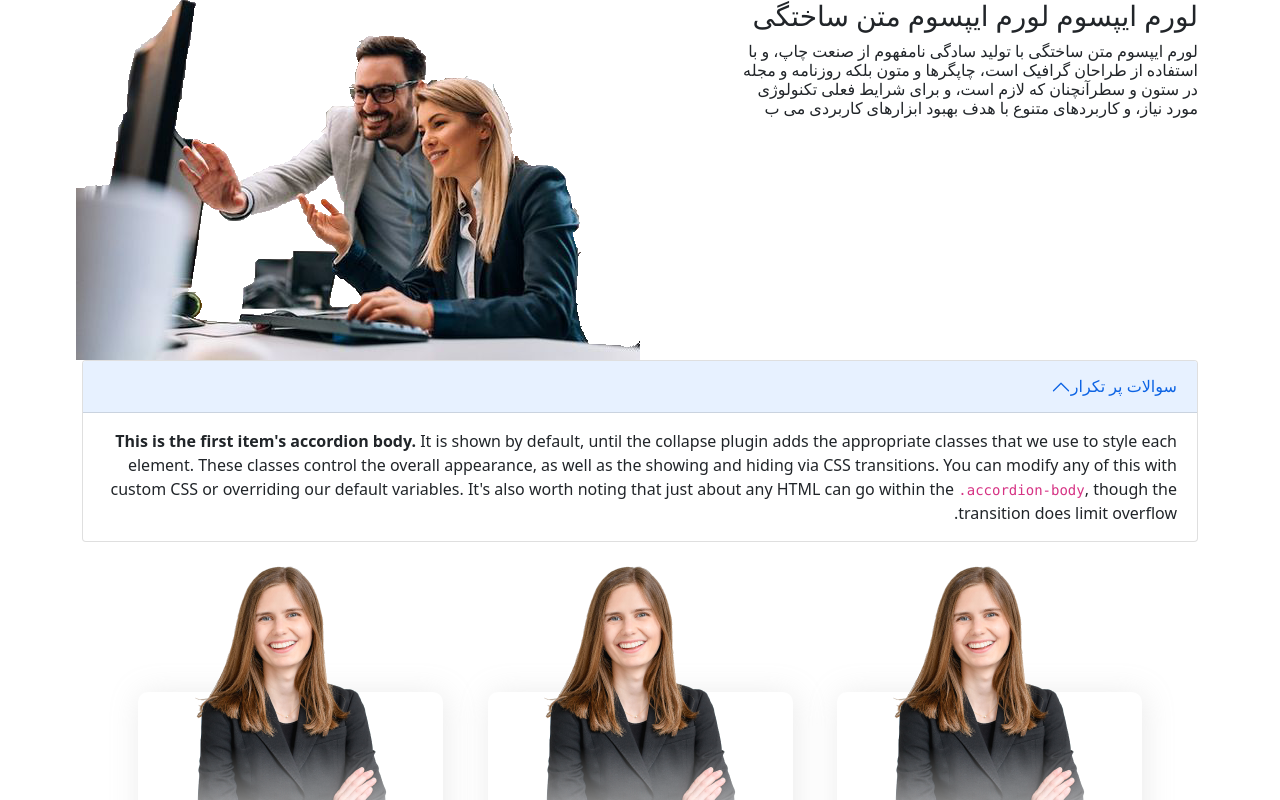
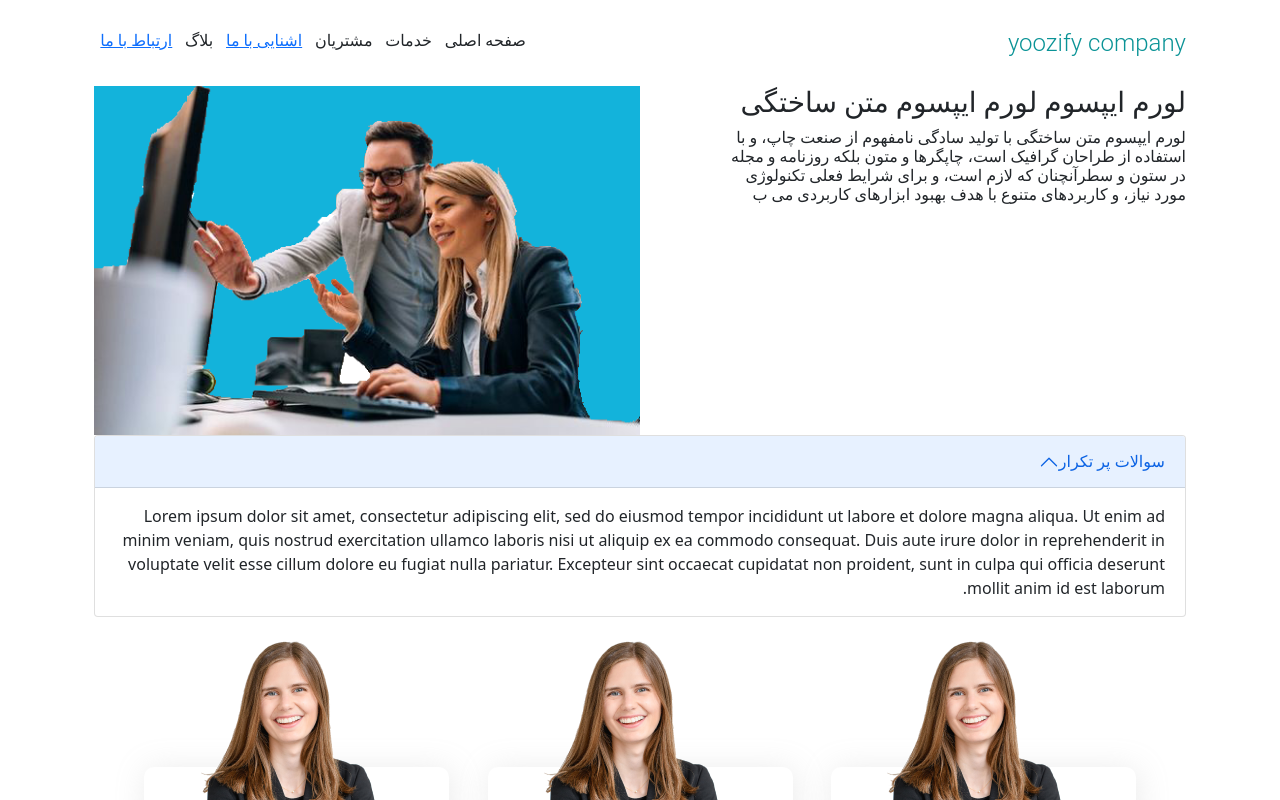
Before and after one commit to Mobinahoseinpur/yoozify, a React (Create React App) app: page /GetToKnowUs in a window 1280 px wide. Shown: the top 800 px of the page. Built offline with nearby package versions, Linux system fonts and the light colour scheme.

Commit message:
create accordeon

```diff
--- a/package.json
+++ b/package.json
@@ -9,6 +9,7 @@
     "@testing-library/user-event": "^13.5.0",
     "bootstrap": "^5.1.3",
     "react": "^17.0.2",
+    "react-bootstrap": "^2.3.0",
     "react-dom": "^17.0.2",
     "react-router-dom": "^6.3.0",
     "react-scripts": "5.0.0",
--- a/src/component/get to know us/GetToKnowUs.jsx
+++ b/src/component/get to know us/GetToKnowUs.jsx
@@ -3,9 +3,11 @@
 import 'bootstrap/dist/css/bootstrap.min.css'
 import Content from './../content/Content'
 import Team from './../LandingPage/teamLanding/TeamLanding'
+import Accordion from 'react-bootstrap/Accordion';
 const GetToKnowUs = () => {
     return (
         <Fragment>
+            <Content>
             <div className={`${styles.mainbox}  container`}>
 
                 <div className={`${styles.box2} col-5`}>
@@ -13,30 +15,30 @@
                     <h6>لورم ایپسوم متن ساختگی با تولید سادگی نامفهوم از صنعت چاپ، و با استفاده از طراحان گرافیک است، چاپگرها و متون بلکه روزنامه و مجله در ستون و سطرآنچنان که لازم است، و برای شرایط فعلی تکنولوژی مورد نیاز، و کاربردهای متنوع با هدف بهبود ابزارهای کاربردی می ب</h6>
                 </div>
                 <div className={`${styles.box1} col-6`}>
-                    <img className="mr-3" src={`./asset/img/p2.png`} alt=''/>
+                    <img className={`${styles.imgbox}`} src={`./asset/img/p2.png`} alt=''/>
                 </div>
 
             </div>
 
             <div className={`${styles.acardeon} container`}>
-                <div class="accordion" id="accordionExample">
-                    <div class="accordion-item">
-                        <h2 class="accordion-header" id="headingOne">
-                        <button class="accordion-button" type="button" data-bs-toggle="collapse" data-bs-target="#collapseOne" aria-expanded="true" aria-controls="collapseOne">
-                            سوالات پر تکرار
-                        </button>
-                        </h2>
-                        <div id="collapseOne" class="accordion-collapse collapse show" aria-labelledby="headingOne" data-bs-parent="#accordionExample">
-                        <div class="accordion-body">
-                            <strong>This is the first item's accordion body.</strong> It is shown by default, until the collapse plugin adds the appropriate classes that we use to style each element. These classes control the overall appearance, as well as the showing and hiding via CSS transitions. You can modify any of this with custom CSS or overriding our default variables. It's also worth noting that just about any HTML can go within the <code>.accordion-body</code>, though the transition does limit overflow.
-                        </div>
-                        </div>
-                    </div>
 
-
-                </div>
+                <Accordion defaultActiveKey="0">
+                <Accordion.Item eventKey="0">
+                    <Accordion.Header>سوالات پر تکرار </Accordion.Header>
+                    <Accordion.Body>
+                    Lorem ipsum dolor sit amet, consectetur adipiscing elit, sed do eiusmod
+                    tempor incididunt ut labore et dolore magna aliqua. Ut enim ad minim
+                    veniam, quis nostrud exercitation ullamco laboris nisi ut aliquip ex ea
+                    commodo consequat. Duis aute irure dolor in reprehenderit in voluptate
+                    velit esse cillum dolore eu fugiat nulla pariatur. Excepteur sint occaecat
+                    cupidatat non proident, sunt in culpa qui officia deserunt mollit anim id
+                    est laborum.
+                    </Accordion.Body>
+                </Accordion.Item>
+                </Accordion>
             </div>
             <Team/>
+            </Content>
         </Fragment>
      );
 }
--- a/src/component/get to know us/GetToKnowUs.module.css
+++ b/src/component/get to know us/GetToKnowUs.module.css
@@ -9,7 +9,10 @@
 }
 
 .box1{
-    /* background: rgb(19, 179, 219); */
+    background: rgb(19, 179, 219);
+}
+.imgbox{
+    width: 100%;
 }
 
 .box2{
```
Also changed, not shown: 1 other file (tests, documents, lock files or other folders).
